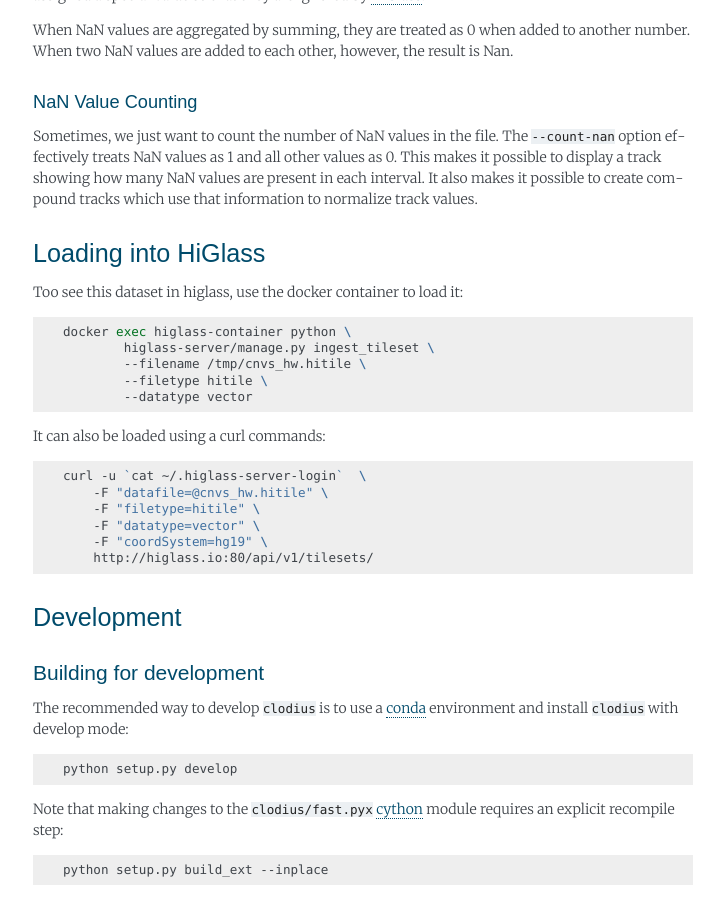
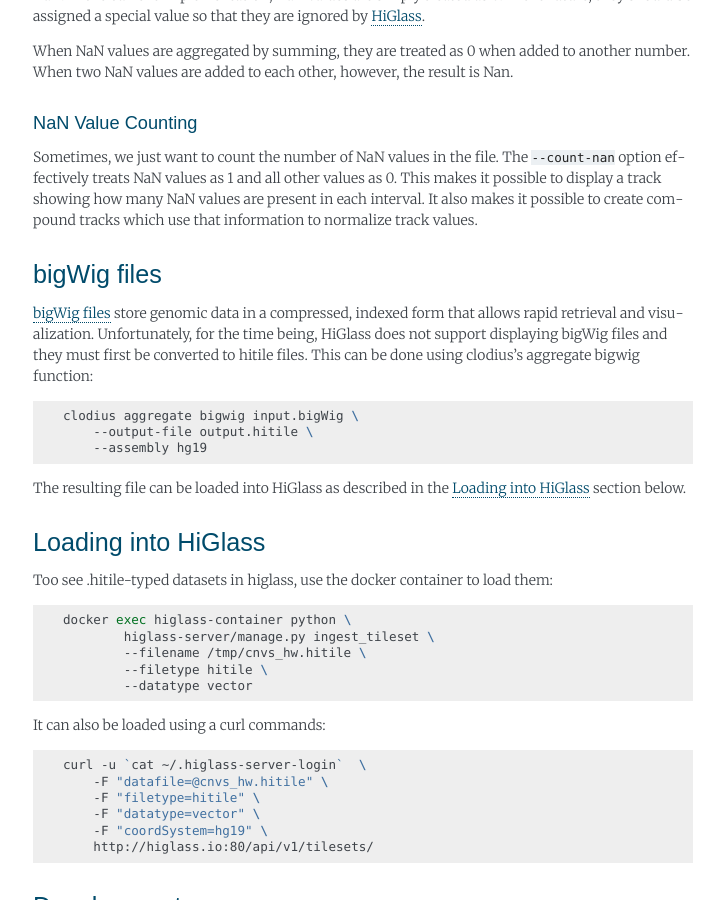
Before and after one commit to higlass/clodius, a Sphinx documentation site: the page built from docs/index.rst, in a window 1280 px wide and 900 px high, scrolled down 2419 px. Shown: the whole window, without its empty margins (387-1111 px from the left). Built offline with Sphinx 7.4.7, drawn with Linux system fonts in a browser that asks for light colours; some web fonts are replaced; formulas are drawn with MathJax 3.

Commit message:
Updated the documentation

```diff
--- a/docs/index.rst
+++ b/docs/index.rst
@@ -48,6 +48,7 @@ This file can be aggregated like so:
         --assembly hg19 \
         --importance-column 5 \
         sorted_genes_target_db.tsv
+
 
 BedGraph files
 --------------
@@ -139,11 +140,30 @@ as 0. This makes it possible to display a track showing how many NaN values are
 present in each interval. It also makes it possible to create compound tracks
 which use that information to normalize track values.
 
+bigWig files
+------------
+
+`bigWig files <https://genome.ucsc.edu/goldenpath/help/bigWig.html>`_ store
+genomic data in a compressed, indexed form that allows rapid retrieval and
+visualization. Unfortunately, for the time being, HiGlass does not support
+displaying bigWig files and they must first be converted to hitile files.
+This can be done using clodius's aggregate bigwig function:
+
+.. code-block:: bash
+
+    clodius aggregate bigwig input.bigWig \
+        --output-file output.hitile \
+        --assembly hg19
+
+The resulting file can be loaded into HiGlass as described in the
+:ref:`loading-into-higlass` section below.
+
+.. _loading-into-higlass:
 
 Loading into HiGlass
 --------------------
 
-Too see this dataset in higlass, use the docker container to load it:
+Too see .hitile-typed datasets in higlass, use the docker container to load them:
 
 .. code-block:: bash
 
@@ -164,6 +184,9 @@ It can also be loaded using a curl commands:
         -F "coordSystem=hg19" \
         http://higlass.io:80/api/v1/tilesets/
 
+.. todo:: And navigate to 127.0.0.1:8989, click on the '+' symbol, select a track
+          position, find the dataset in the list of the datasets and click OK to
+          view it.
 
 Development
 -----------
```
